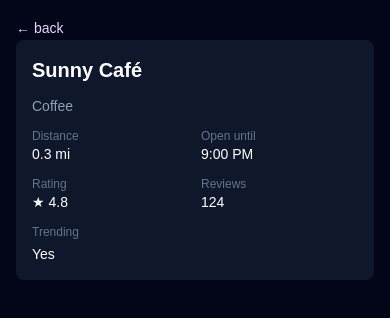
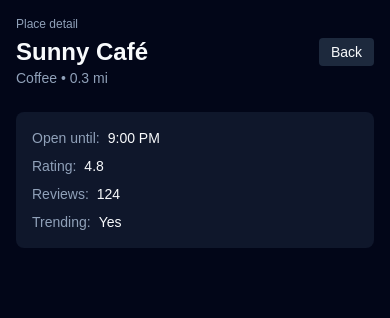
Before and after one commit to Foundzie/foundzie-v2, a Next.js app: page /mobile/places/1 in a window 390 px wide. Shown: the top 318 px of the page. Built offline with nearby package versions, Linux system fonts and the light colour scheme.

Commit message:
Fix mobile place detail route params and lookup

```diff
--- a/src/app/mobile/places/[id]/page.tsx
+++ b/src/app/mobile/places/[id]/page.tsx
@@ -1,78 +1,69 @@
 // src/app/mobile/places/[id]/page.tsx
-
 import Link from "next/link";
 import { mockPlaces } from "@/app/data/places";
 
-export default function MobilePlacePage({
-  params,
-}: {
-  params: { id: string };
-}) {
-  const { id } = params;
+type MobilePlacePageProps = {
+  // in this project, params is a Promise
+  params: Promise<{ id: string }>;
+};
 
-  const place = mockPlaces.find((p) => String(p.id) === String(id));
+export default async function MobilePlacePage({ params }: MobilePlacePageProps) {
+  const { id } = await params;
+
+  // ids in mockPlaces are strings, so compare strings
+  const place = mockPlaces.find((p) => p.id === id);
 
   if (!place) {
     return (
-      <main className="min-h-screen bg-slate-950 text-white p-4 space-y-4">
-        <Link href="/mobile" className="text-sm text-purple-200">
-          ← back
+      <main className="min-h-screen bg-slate-950 text-slate-50 p-4 space-y-4">
+        <Link href="/mobile" className="text-sm underline">
+          ← Back
         </Link>
-        <h1 className="text-lg font-semibold">Place not found</h1>
+        <h1 className="text-xl font-semibold">Place not found</h1>
         <p className="text-sm text-slate-400">
-          The ID in the URL didn&apos;t match any mock data in
-          {" "}
-          <code>src/app/data/places.ts</code>.
+          The ID in the URL didn’t match any mock data in <code>src/app/data/places.ts</code>.
         </p>
       </main>
     );
   }
 
   return (
-    <main className="min-h-screen bg-slate-950 text-white p-4 space-y-4">
-      <Link href="/mobile" className="text-sm text-purple-200">
-        ← back
-      </Link>
+    <main className="min-h-screen bg-slate-950 text-slate-50 p-4 space-y-6">
+      <header className="flex items-center justify-between">
+        <div>
+          <p className="text-xs text-slate-400 mb-1">Place detail</p>
+          <h1 className="text-2xl font-semibold">{place.name}</h1>
+          <p className="text-sm text-slate-400">
+            {place.category}
+            {place.distanceMiles !== undefined ? ` • ${place.distanceMiles} mi` : ""}
+          </p>
+        </div>
+        <Link
+          href="/mobile"
+          className="text-sm px-3 py-1 rounded bg-slate-800 hover:bg-slate-700"
+        >
+          Back
+        </Link>
+      </header>
 
-      <div className="bg-slate-900 rounded-lg p-4 space-y-3">
-        <h1 className="text-xl font-semibold">{place.name}</h1>
-        <p className="text-sm text-slate-400">{place.category}</p>
-
-        <div className="grid grid-cols-2 gap-3">
-          {place.distanceMiles ? (
-            <div>
-              <p className="text-xs text-slate-500">Distance</p>
-              <p className="text-sm">{place.distanceMiles} mi</p>
-            </div>
-          ) : null}
-
-          {place.openUntil ? (
-            <div>
-              <p className="text-xs text-slate-500">Open until</p>
-              <p className="text-sm">{place.openUntil}</p>
-            </div>
-          ) : null}
-
-          {typeof place.rating === "number" ? (
-            <div>
-              <p className="text-xs text-slate-500">Rating</p>
-              <p className="text-sm">★ {place.rating}</p>
-            </div>
-          ) : null}
-
-          {typeof place.reviews === "number" ? (
-            <div>
-              <p className="text-xs text-slate-500">Reviews</p>
-              <p className="text-sm">{place.reviews}</p>
-            </div>
-          ) : null}
-        </div>
-
-        <div>
-          <p className="text-xs text-slate-500 mb-1">Trending</p>
-          <p className="text-sm">{place.trending ? "Yes" : "No"}</p>
-        </div>
-      </div>
+      <section className="bg-slate-900 rounded-lg p-4 space-y-2 text-sm">
+        <p>
+          <span className="text-slate-400 mr-2">Open until:</span>
+          {place.openUntil ?? "—"}
+        </p>
+        <p>
+          <span className="text-slate-400 mr-2">Rating:</span>
+          {place.rating ?? "—"}
+        </p>
+        <p>
+          <span className="text-slate-400 mr-2">Reviews:</span>
+          {place.reviews ?? "—"}
+        </p>
+        <p>
+          <span className="text-slate-400 mr-2">Trending:</span>
+          {place.trending ? "Yes" : "No"}
+        </p>
+      </section>
     </main>
   );
 }
```
